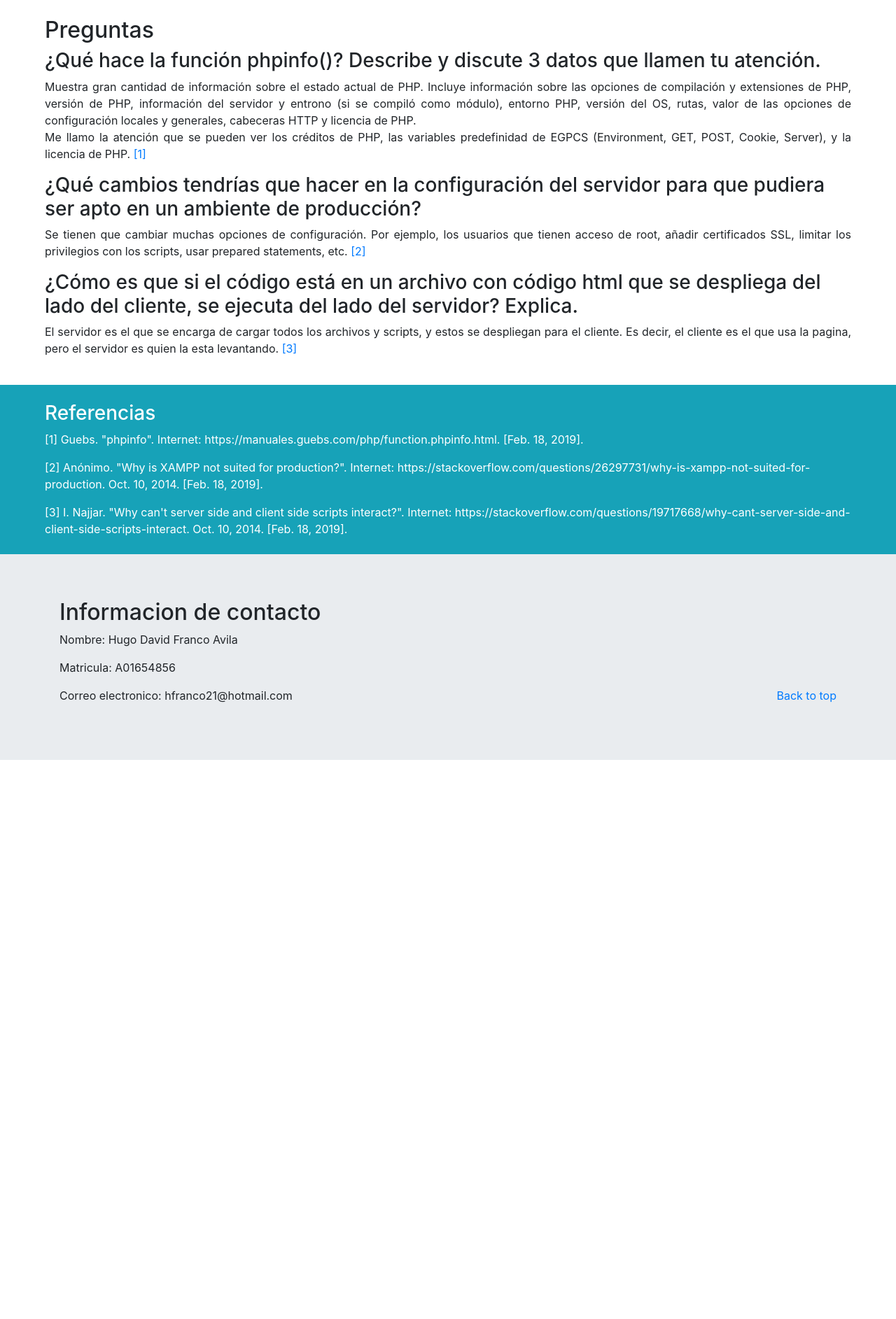
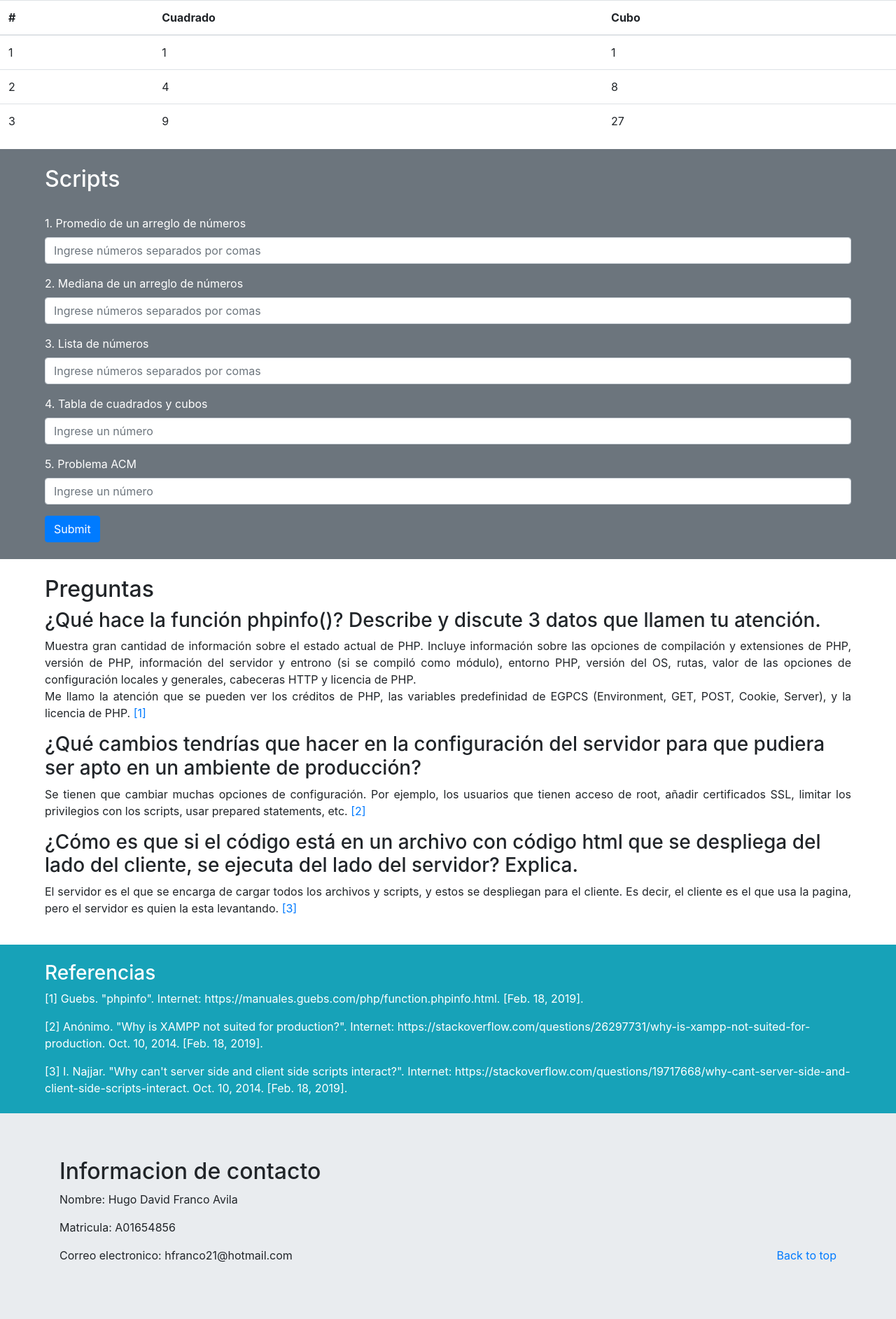
Before and after one commit to hugoFranco21/DAW_A01654856, a PHP site: page / in a window 1280 px wide. Shown: the part 56-1941 px from the top of the page at 70% size. Before the commit the page ends 1142 px from the top, so only its background shows below. Run offline with PHP 8.4, Linux system fonts and the light colour scheme.

Commit message:
avanzar lab 9

```diff
--- a/Lab9/css/in.css
+++ b/Lab9/css/in.css
@@ -1,4 +1,4 @@
-.preg, .referencias{
+.preg, .referencias, #scripts{
   padding-left: 5%;
   padding-right: 5%;
 }
--- a/Lab9/funciones.php
+++ b/Lab9/funciones.php
@@ -8,17 +8,16 @@
 		return $arreglo;
 	}
 
-	function _promedio(){
-		$arreglo = generaArray();
+	function _promedio($arreglo){
 		$promedio = 0;
 		for($i = 0; i < count($arreglo); $i++){
 			$promedio += $arreglo[i];
 		}
 		$promedio /= count($arreglo);
+		return $promedio;
 	}
 
-	function _mediana(){
-		$arreglo = generaArray();
+	function _mediana($arreglo){
 		sort($arreglo);
 		if(count($arreglo) % 2 == 0){
 			return (($arreglo[floor(count($arreglo)/2 - 1)])+($arreglo[count($arreglo)/2 - 1]))/2;
@@ -27,5 +26,67 @@
 		}
 	}
 
+	function _lista(){
+		$arreglo = generaArray();
+		echo '<ul>';
+		//for($i = 0; $i < count($arreglo); $i++){
+		echo '<li>'._promedio($arreglo).'</li>';
+		//}
+		echo '<li>'._mediana($arreglo).'</li>';
+		sort($arreglo);
+		echo '<li>Lista de menor a mayor</li>';
+		echo '<ul>';
+		for($i = 0; $i < count($arreglo); $i++){
+			echo '<li>'.$arreglo[$i].'</li>';
+		}
+		echo '</ul>';
+		rsort($arreglo);
+		echo '<li>Lista mayor a menor</li>';
+		echo '<ul>';
+		for($i = 0; $i < count($arreglo); $i++){
+			echo '<li>'.$arreglo[$i].'</li>';
+		}
+		echo '</ul>
+		</ul>';
+
+	}
+
+	function _tabla($n){
+		echo '<table class="table table striped>
+			<thead class="thead-light">
+			<tr>
+				<th scope="col">#</th>
+				<th scope="col">Cuadrado</th>
+				<th scope="col">Cubo</th>
+			</tr>
+			</thead>
+			<tbody>';
+		for($i = 1; $i <= $n; $i++){
+			echo '<tr>';
+			for($j = 1; $j <= 3; $j++){
+				if($j == 1){
+					echo '<td>'.$i.'</td>';
+				} else if($j == 2){
+					echo '<td>'.$i*$i.'</td>';
+				} else{
+					echo '<td>'.$i*$i*$i.'</td>';
+				}
+			}
+			echo '</tr>';
+		}
+		echo '</tbody>
+			</table>';
+	}
+
+	function _ACM($n){
+		//$left = 2.0/$n;
+		if($n < 2){
+			return -1;
+		} else{
+			$numeros = array($n, $n+1, $n($n+1));
+			return $numeros;
+		}
+	}
+
 
 ?>
--- a/Lab9/index.php
+++ b/Lab9/index.php
@@ -1,7 +1,10 @@
 <?php
 
   require_once('utils.php');
+  require_once('funciones.php');
   _header();
+  _tabla(3);
+  _forma();
   _preguntas();
   _referencias();
   _footer();
--- /dev/null
+++ b/Lab9/partials/forma.html
@@ -0,0 +1,29 @@
+<div class="bg-secondary text-white" id="scripts">
+<br/>
+<h2>Scripts</h2>
+<br/>
+<form action="funciones.php" method="POST">
+  <div class="form-group">
+    <label for="fun1">1. Promedio de un arreglo de números</label>
+    <input type="text" class="form-control" id="fun1" placeholder="Ingrese números separados por comas">
+  </div>
+  <div class="form-group">
+    <label for="fun2">2. Mediana de un arreglo de números</label>
+    <input type="text" class="form-control" id="fun2" placeholder="Ingrese números separados por comas">
+  </div>
+  <div class="form-group">
+    <label for="fun3">3. Lista de números</label>
+    <input type="text" class="form-control" id="fun3" placeholder="Ingrese números separados por comas">
+  </div>
+  <div class="form-group">
+    <label for="fun4">4. Tabla de cuadrados y cubos</label>
+    <input type="text" class="form-control" id="fun4" placeholder="Ingrese un número">
+  </div>
+  <div class="form-group">
+    <label for="fun5">5. Problema ACM</label>
+    <input type="text" class="form-control" id="fun5" placeholder="Ingrese un número">
+  </div>
+  <button type="submit" class="btn btn-primary">Submit</button>
+</form>
+<br/>
+</div>
--- a/Lab9/partials/header.html
+++ b/Lab9/partials/header.html
@@ -24,7 +24,7 @@
         <div class="collapse navbar-collapse" id="navbarNav">
           <ul class="navbar-nav">
             <li class="nav-item active">
-              <a class="nav-link" href="#">Scripts <span class="sr-only">(current)</span></a>
+              <a class="nav-link" href="#scripts">Scripts <span class="sr-only">(current)</span></a>
             </li>
             <li class="nav-item">
               <a class="nav-link" href="#preguntas">Preguntas</a>
--- a/Lab9/utils.php
+++ b/Lab9/utils.php
@@ -16,4 +16,8 @@
 	  include('partials/referencias.html');
   }
 
+  function _forma(){
+	  include('partials/forma.html');
+  }
+
 ?>
```
